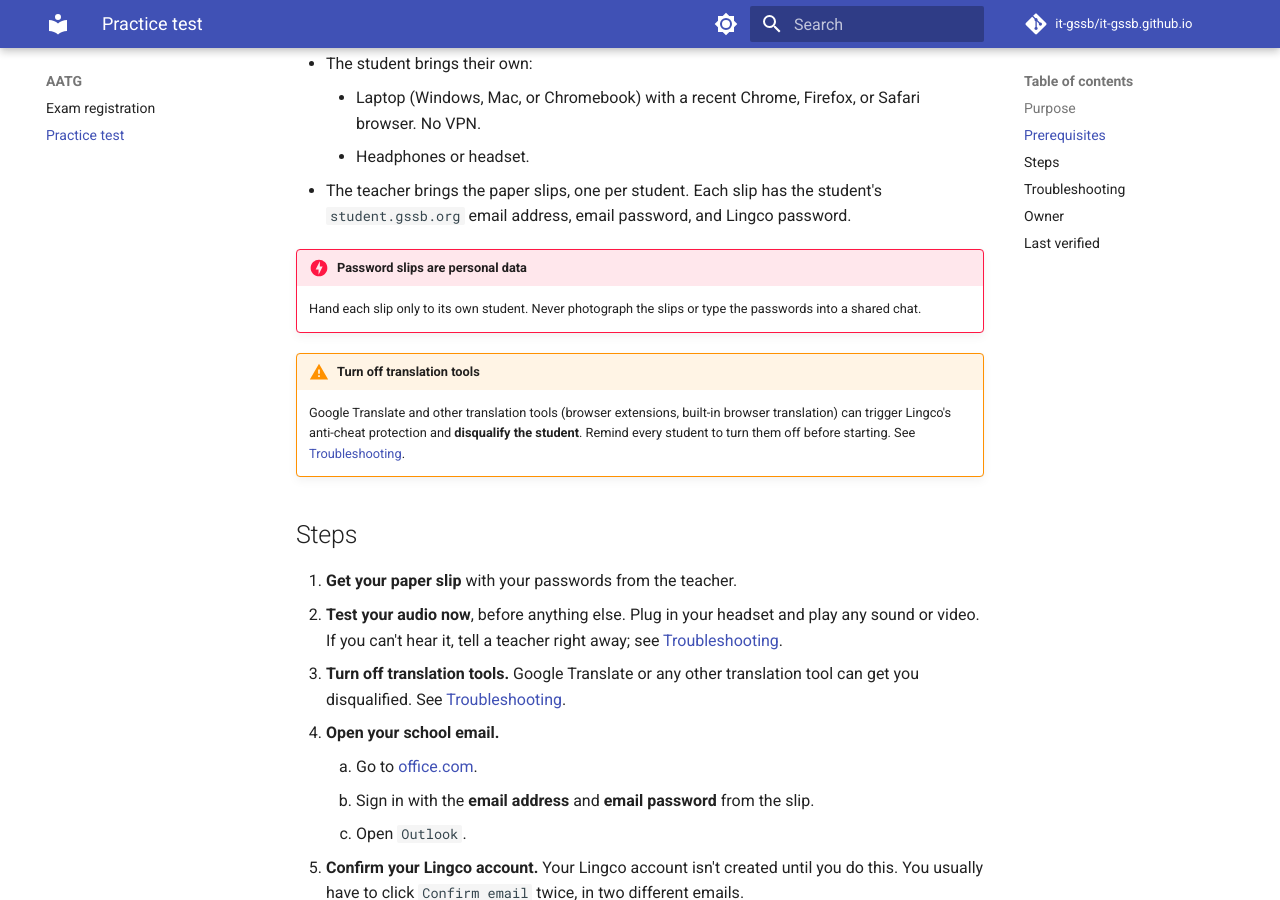
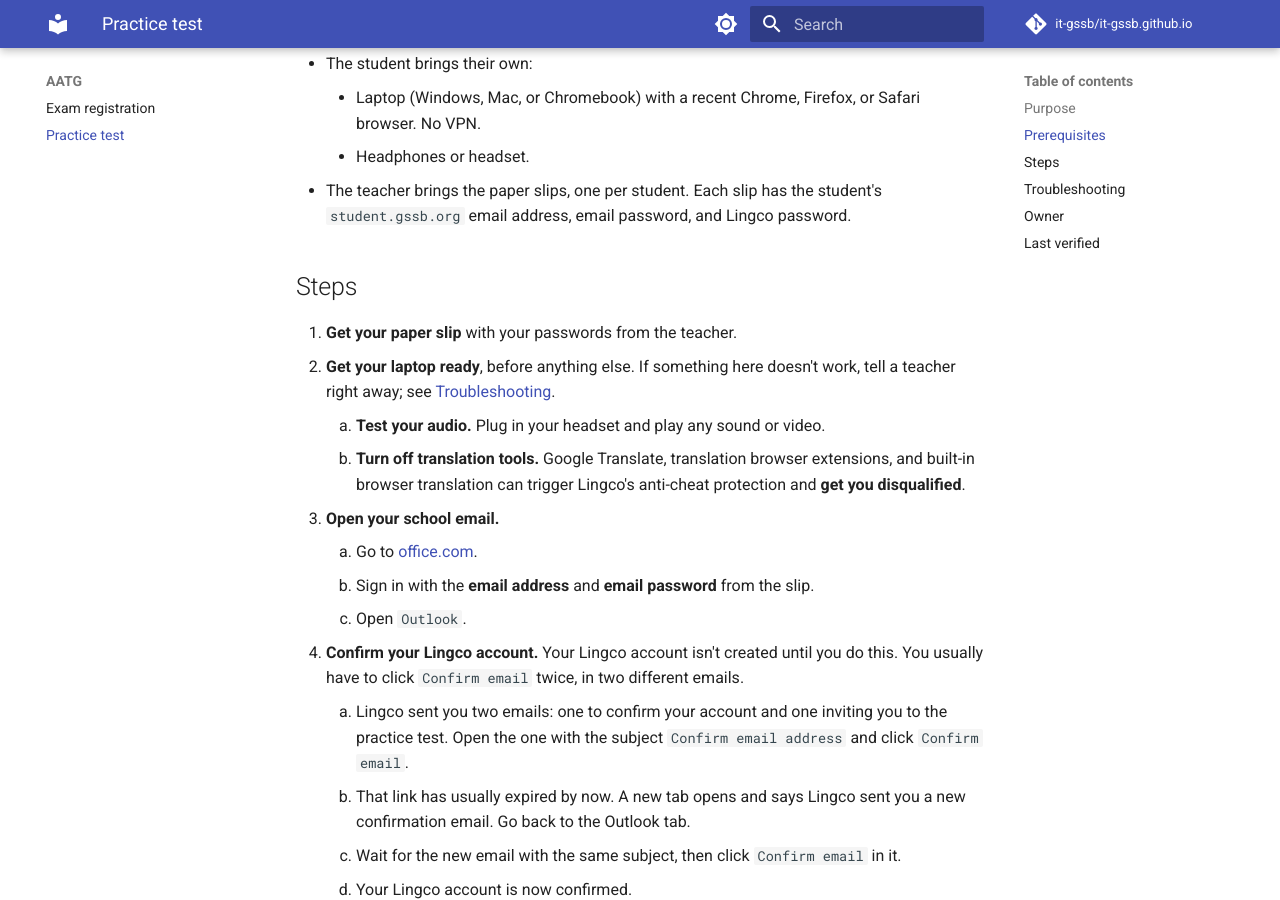
Before and after one commit to it-gssb/it-gssb.github.io, an MkDocs documentation site: the page built from docs/aatg/practice-test.md, in a window 1280 px wide and 900 px high, scrolled down 403 px. Built offline with MkDocs 1.6.1 and Material for MkDocs 9.7.7, drawn with Linux system fonts in a browser that asks for light colours; comment, search, counter and statistics services are not loaded.

Commit message:
update practice test instructions and step numbering (#16)

```diff
--- a/docs/aatg/practice-test.md
+++ b/docs/aatg/practice-test.md
@@ -18,33 +18,23 @@ something does, see [Troubleshooting](#troubleshooting).
   student's `student.gssb.org` email address, email password, and Lingco
   password.
 
-!!! danger "Password slips are personal data"
-
-    Hand each slip only to its own student. Never photograph the slips or
-    type the passwords into a shared chat.
-
-!!! warning "Turn off translation tools"
-
-    Google Translate and other translation tools (browser extensions,
-    built-in browser translation) can trigger Lingco's anti-cheat protection
-    and **disqualify the student**. Remind every student to turn them off
-    before starting. See [Troubleshooting](#troubleshooting).
-
 ## Steps
 
 1. **Get your paper slip** with your passwords from the teacher.
-2. **Test your audio now**, before anything else. Plug in your headset and
-   play any sound or video. If you can't hear it, tell a teacher right away;
-   see [Troubleshooting](#troubleshooting).
-3. **Turn off translation tools.** Google Translate or any other translation
-   tool can get you disqualified. See
+2. **Get your laptop ready**, before anything else. If something here
+   doesn't work, tell a teacher right away; see
    [Troubleshooting](#troubleshooting).
-4. **Open your school email.**
+    1. **Test your audio.** Plug in your headset and play any sound or
+       video.
+    2. **Turn off translation tools.** Google Translate, translation
+       browser extensions, and built-in browser translation can trigger
+       Lingco's anti-cheat protection and **get you disqualified**.
+3. **Open your school email.**
     1. Go to [office.com](https://www.office.com/).
     2. Sign in with the **email address** and **email password** from the
        slip.
     3. Open `Outlook`.
-5. **Confirm your Lingco account.** Your Lingco account isn't created
+4. **Confirm your Lingco account.** Your Lingco account isn't created
    until you do this. You usually have to click `Confirm email` twice, in
    two different emails.
     1. Lingco sent you two emails: one to confirm your account and one
```
Also changed, not shown: other parts of docs/aatg/practice-test.md (+5 -5 lines).
